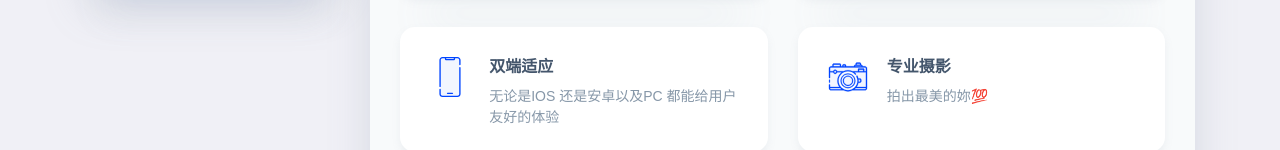
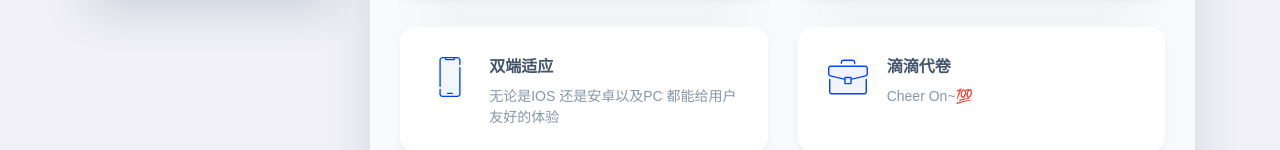
Before and after one commit to bytelife7676/bytelife7676.github.io, a plain HTML site: page index.html in a window 1280 px wide. Shown: the part 650-800 px from the top of the page. Drawn offline with nearby package versions, Linux system fonts and the light colour scheme; files whose address does not match are found by name.

Commit message:
Update index.html

```diff
--- a/index.html
+++ b/index.html
@@ -138,10 +138,10 @@
 								<!-- Case Item -->
 								<div class="col-12 col-lg-6">
 								    <div class="case-item box box__second">
-									    <img class="case-item__icon" src="assets/icons/icon-photo.svg" alt="" />
+									    <img class="case-item__icon" src="assets/icons/icon-experience.svg" alt="" />
 										<div>
-									        <h3 class="title title--h5">专业摄影</h3>
-										    <p class="case-item__caption">拍出最美的妳💯</p>
+									        <h3 class="title title--h5">滴滴代卷</h3>
+										    <p class="case-item__caption">Cheer On~💯</p>
 										</div>
 									</div>
 								</div>
```
